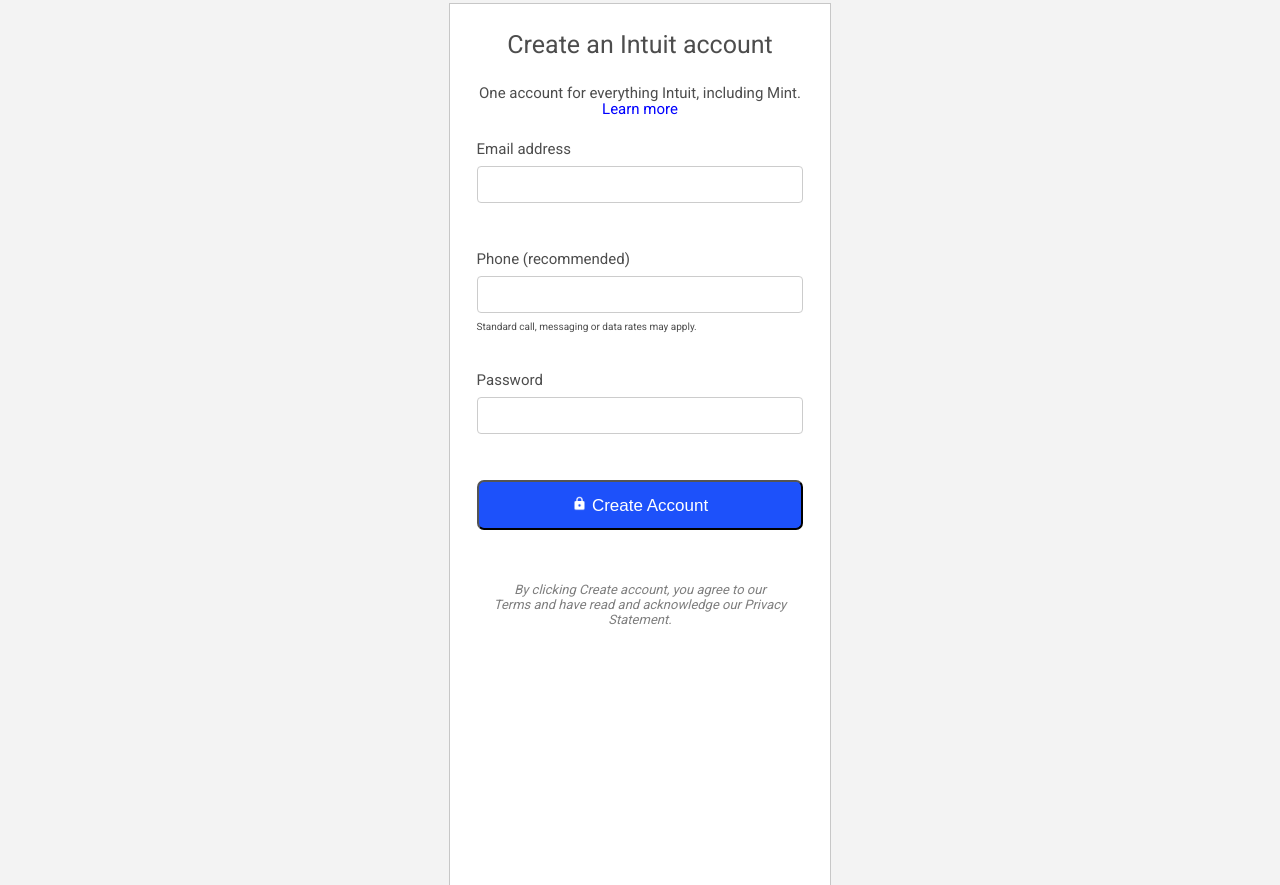
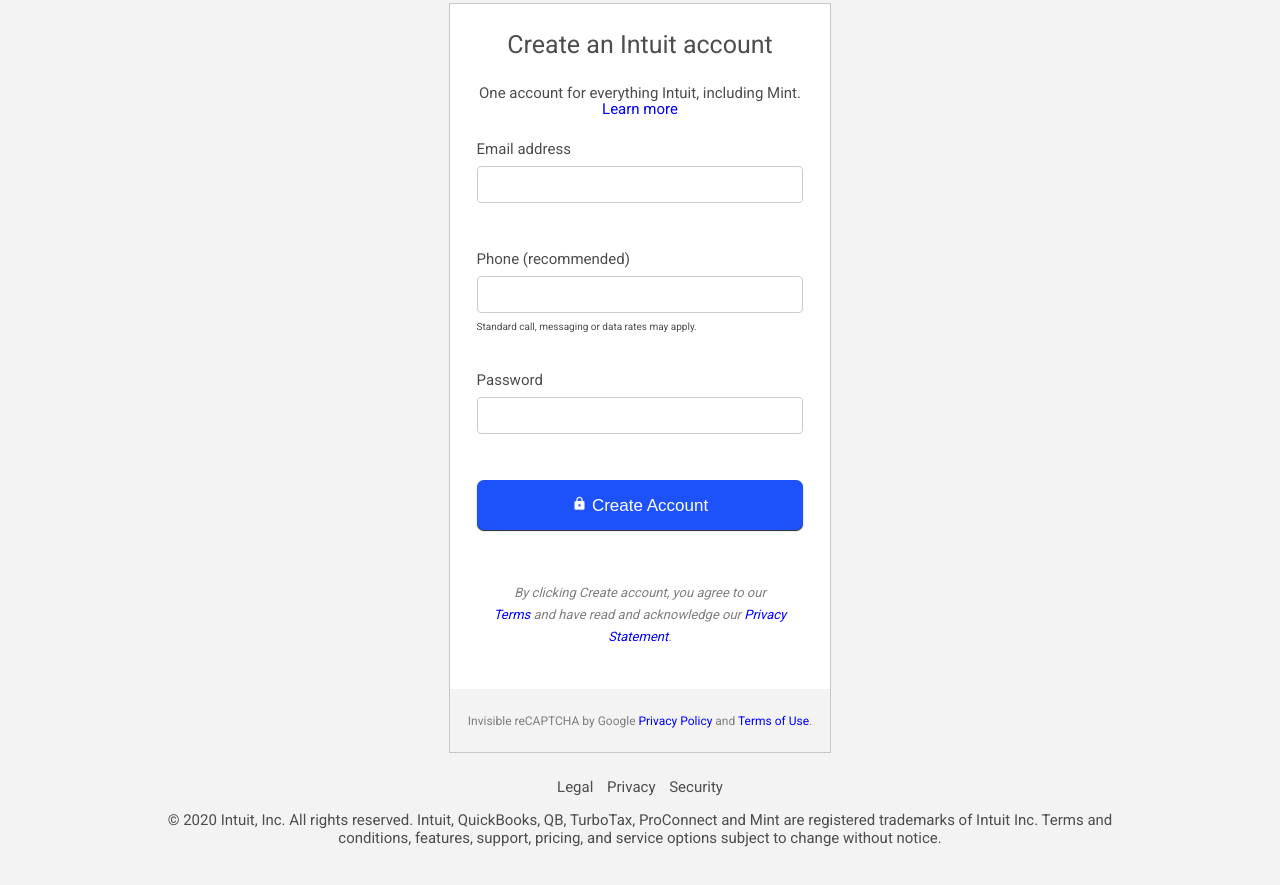
Before and after one commit to RossielCS/HTML-Form, a plain HTML site: page index.html in a window 1280 px wide. Shown: the part 215-1100 px from the top of the page. Drawn offline with Linux system fonts and the light colour scheme.

Commit message:
Add href and text
add href to a tags and text to index.

```diff
--- a/index.html
+++ b/index.html
@@ -30,24 +30,24 @@
     </div>
     <div class="services">
       <div>
-        <img class="icon" id="mint" src="./images/mint.png" alt="">
+        <img class="icon" id="mint" src="./images/mint.png" alt="mint">
       </div>
       <div>
-        <a href="">
+        <a href="https://www.mint.com/">
           <p>mint</p>
         </a>
       </div>
 
-      <img class="icon" id="quickbooks" src="./images/quickbooks.png" alt="">
+      <img class="icon" id="quickbooks" src="./images/quickbooks.png" alt="quickbooks">
       <div>
-        <a href="">
+        <a href="https://quickbooks.intuit.com/">
           <p>quickbooks</p>
         </a>
       </div>
 
-      <img class="icon" id="turbotax" src="./images/turbotax.png" alt="">
+      <img class="icon" id="turbotax" src="./images/turbotax.png" alt="turbotax">
       <div>
-        <a href="">
+        <a href="https://turbotax.intuit.com/">
           <p>turbotax</p>
         </a>
       </div>
@@ -74,11 +74,22 @@
       </form>
       <div id="terms">
         <p>By clicking Create account, you agree to our<br>
-        Terms and have read and acknowledge our Privacy<br>
-        Statement.</p>
+          <a href="https://www.mint.com/terms">Terms</a> and have read and acknowledge our
+          <a href="https://www.intuit.com/privacy/">Privacy<br> Statement</a>.</p>
+      </div>
+
+      <div id="privacy">
+        <p class="recaptcha">Invisible reCAPTCHA by Google <a href="https://policies.google.com/privacy?hl=en">
+            Privacy Policy</a> and <a href="https://policies.google.com/terms?hl=en">Terms of Use</a>.</p>
       </div>
     </div>
 
+    <div id="legal">
+      <p id="lps">Legal Privacy Security</p>
+      <p>© 2020 Intuit, Inc. All rights reserved. Intuit, QuickBooks, QB, TurboTax, ProConnect and Mint are registered
+        trademarks of Intuit Inc.
+        Terms and conditions, features, support, pricing, and service options subject to change without notice. </p>
+    </div>
 
   </div>
 </body>
--- a/style.css
+++ b/style.css
@@ -1,4 +1,5 @@
-body {
+body,
+#privacy {
   background-color: rgb(243, 243, 243);
 }
 
@@ -13,9 +14,9 @@ a:visited{
 .container{
   display: grid;
   grid-template-columns: 10% 20% 1fr 20% 10%;
-  grid-template-rows: 60px repeat(2, 60px) 1fr 200px;
+  grid-template-rows: 60px repeat(2, 60px) 750px 1fr;
   grid-gap: 10px;
-  height: 2000px;
+  height: 1070px;
   width: 100%;
   font-family: "Roboto", Arial, Helvetica, sans-serif;
 }
@@ -124,7 +125,7 @@ a:visited{
   grid-row: 4 / 5;
   display: grid;
   grid-template-columns: 380px;
-  grid-template-rows: 55px 40px 20px 450px 150px 100px;
+  grid-template-rows: 55px 40px 20px 450px 120px 1fr;
   justify-self: center;
   background-color: white;
   color: rgb(77, 77, 77);
@@ -191,6 +192,8 @@ select {
   border-radius: 7px;
   color: white;
   font-size: 17px;
+  border: none;
+  box-shadow: 0px 1px 1px rgb(41, 41, 41);
 }
 
 #terms{
@@ -198,4 +201,24 @@ select {
   font-size: 13px;
   color: rgb(126, 126, 126);
   font-style: italic;
+  line-height: 22px;
 }
+
+.recaptcha {
+  padding-top: 13px;
+  text-align: center;
+  font-size: 12px;
+  color: rgb(126, 126, 126);
+}
+
+#legal{
+  grid-column: 2 / 5;
+  grid-row: 5 / 6;
+  text-align: center;
+  color: rgb(77, 77, 77);
+  font-size: 15px;
+}
+
+#lps{
+  word-spacing: 10px;
+}
```
